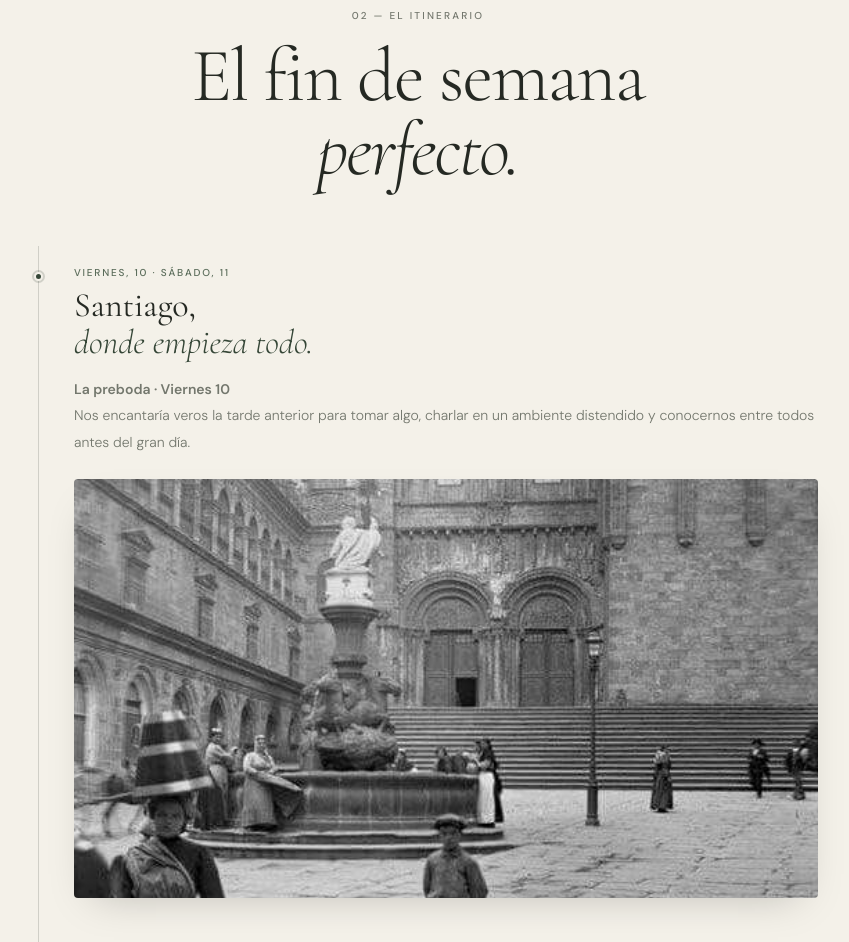
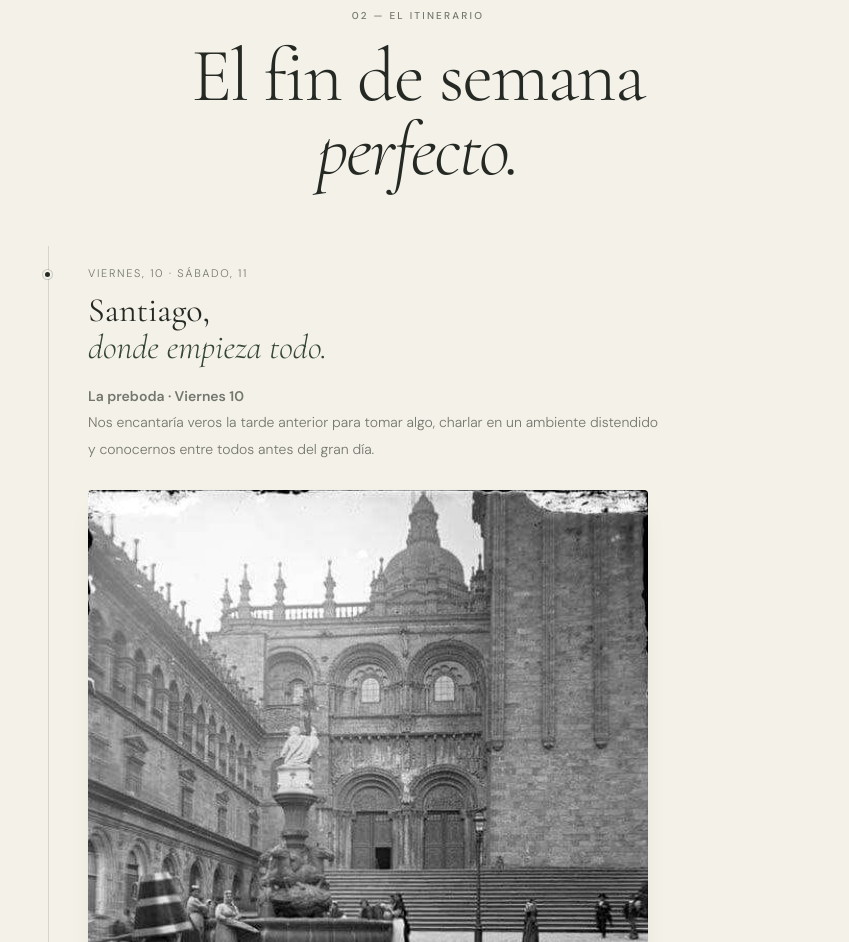
Before and after one commit to vgct2t4dgt-glitch/Boda-Ana-y-David-, a plain HTML site: page index.html in a window 1280 px wide. Shown: the part 3518-4460 px from the top of the page, without its empty margins (222-1071 px from the left). Drawn offline with nearby package versions, Linux system fonts and the light colour scheme.

Commit message:
Update index.html

```diff
--- a/index.html
+++ b/index.html
@@ -112,7 +112,7 @@
     /* === Cronología (Timeline) === */
     .timeline {
       position: relative;
-      max-width: 800px;
+      max-width: 780px;
       margin: 0 auto;
       padding: 20px 0;
     }
@@ -123,44 +123,44 @@
       bottom: 0;
       left: 20px;
       width: 1px;
-      background: var(--line);
+      background: rgba(45,55,44,.15);
     }
     .timeline-item {
       position: relative;
-      padding-left: 56px;
-      margin-bottom: 70px;
+      padding-left: 60px;
+      margin-bottom: 85px;
     }
     .timeline-item:last-child {
       margin-bottom: 0;
     }
     .timeline-dot {
       position: absolute;
-      left: 16px;
-      top: 6px;
+      left: 15px;
+      top: 4px;
       width: 9px;
       height: 9px;
       border-radius: 50%;
-      background: var(--green-dark);
+      background: var(--ink);
       border: 2px solid var(--paper);
-      box-shadow: 0 0 0 2px var(--line);
+      box-shadow: 0 0 0 1px rgba(45,55,44,.2);
+      z-index: 2;
       transition: background .3s;
     }
     .timeline-item:hover .timeline-dot {
-      background: var(--green);
+      background: var(--green-dark);
     }
     .timeline-time {
       display: block;
-      font-size: 10px;
-      letter-spacing: .18em;
+      font-size: 11px;
+      letter-spacing: .15em;
       text-transform: uppercase;
-      color: var(--green);
-      margin-bottom: 8px;
-      font-weight: 500;
+      color: var(--muted);
+      margin-bottom: 12px;
     }
     .timeline-title {
-      font: 400 clamp(26px, 3vw, 34px)/1.1 var(--serif);
+      font: 400 clamp(28px, 3vw, 34px)/1.1 var(--serif);
       color: var(--ink);
-      margin-bottom: 14px;
+      margin-bottom: 16px;
     }
     .timeline-title em {
       font-weight: 300;
@@ -170,19 +170,19 @@
       font-size: 14px;
       line-height: 1.9;
       color: var(--muted);
-      margin-bottom: 24px;
+      margin-bottom: 28px;
+      max-width: 580px;
     }
     .timeline-image {
+      max-width: 560px;
       border-radius: 4px;
       overflow: hidden;
-      box-shadow: 0 16px 40px -20px rgba(0,0,0,.25);
-      aspect-ratio: 16/9;
-      background: var(--paper-deep);
+      box-shadow: 0 12px 30px -15px rgba(0,0,0,.15);
     }
     .timeline-image img {
       width: 100%;
-      height: 100%;
-      object-fit: cover;
+      height: auto;
+      display: block;
       transition: transform 1.4s cubic-bezier(.16,1,.3,1);
     }
     .timeline-item:hover .timeline-image img {
@@ -413,7 +413,7 @@
     .section--dark .timeline-title,
     .section--dark .timeline-title em{color:var(--paper)}
     .section--dark .timeline::before{background:rgba(255,255,255,.2)}
-    .section--dark .timeline-dot{background:var(--paper);border-color:var(--green-dark);box-shadow:0 0 0 2px rgba(255,255,255,.3)}
+    .section--dark .timeline-dot{background:var(--paper);border-color:var(--green-dark);box-shadow:0 0 0 1px rgba(255,255,255,.3)}
     .section--dark .timeline-time{color:#b8c4b5}
     .section--dark .guide-list li,
     .section--dark .dog-feature,
@@ -481,11 +481,12 @@
       .interlude{height:350px}
 
       /* Cronología Móvil */
-      .timeline{padding: 10px 0;}
-      .timeline::before{left: 12px;}
-      .timeline-item{padding-left: 40px; margin-bottom: 50px;}
-      .timeline-dot{left: 8px; top: 4px; width: 9px; height: 9px;}
-      .timeline-image{aspect-ratio: 4/3;}
+      .timeline { padding: 10px 0; }
+      .timeline::before { left: 10px; }
+      .timeline-item { padding-left: 36px; margin-bottom: 60px; }
+      .timeline-dot { left: 5px; top: 4px; width: 9px; height: 9px; }
+      .timeline-title { font-size: 26px; }
+      .timeline-image { max-width: 100%; }
 
       /* Mapa en móvil */
       .map-pin{width:38px;height:38px;font-size:12px;border-width:2px}
```
